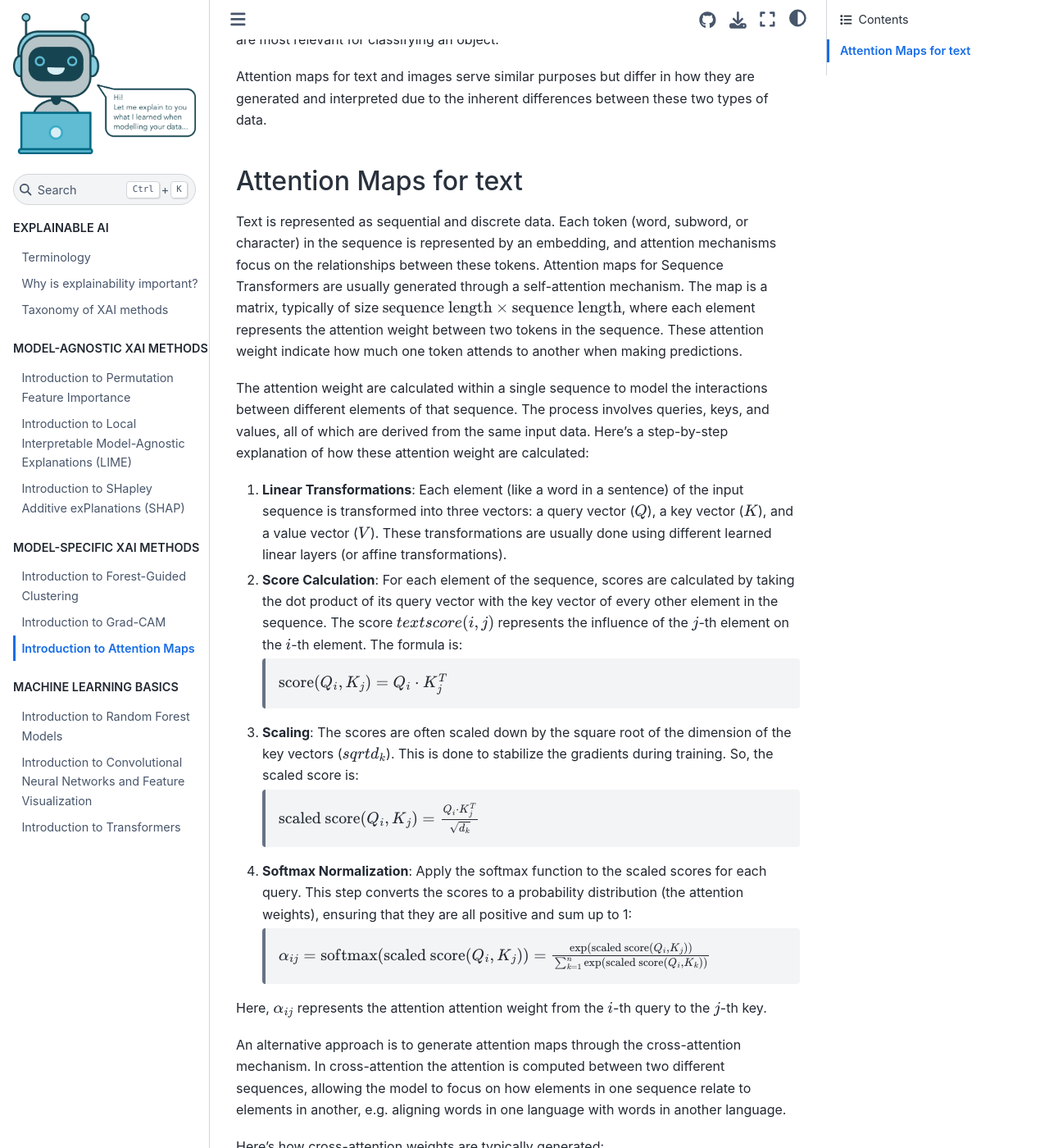
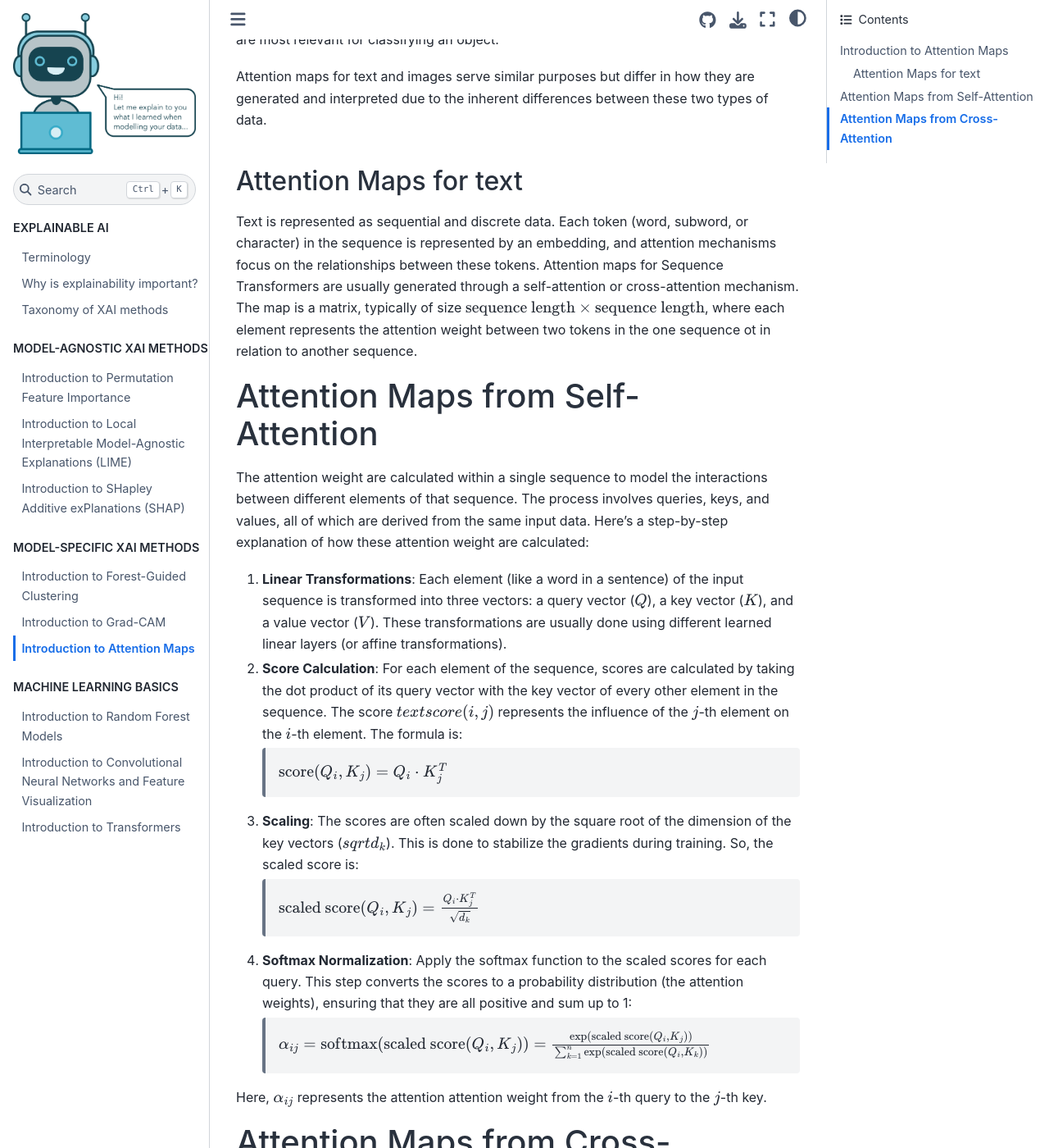
Before and after one commit to HelmholtzAI-Consultants-Munich/XAI-Tutorials, a Sphinx documentation site: the page built from docs/source/_model_specific_xai/am.rst, in a window 1280 px wide and 1400 px high, scrolled down 788 px. Shown: the whole window at 82% size. Built offline with Sphinx 7.4.7 and the Sphinx Book theme 1.1.4, drawn with Linux system fonts in a browser that asks for light colours; some of the changed text lies outside the part shown.

Commit message:
add content for attention maps

```diff
--- a/docs/source/_model_specific_xai/am.rst
+++ b/docs/source/_model_specific_xai/am.rst
@@ -22,8 +22,11 @@ Attention Maps for text
 -------------------------
 
 Text is represented as sequential and discrete data. Each token (word, subword, or character) in the sequence is represented by an embedding, and attention mechanisms focus on the relationships between these tokens.
-Attention maps for Sequence Transformers are usually generated through a self-attention mechanism. The map is a matrix, typically of size :math:`\text{sequence length} \times \text{sequence length}`, where each element represents the attention weight between two tokens in the sequence.
-These attention weight indicate how much one token attends to another when making predictions.
+Attention maps for Sequence Transformers are usually generated through a self-attention or cross-attention mechanism. The map is a matrix, typically of size :math:`\text{sequence length} \times \text{sequence length}`,
+where each element represents the attention weight between two tokens in the one sequence ot in relation to another sequence.
+
+Attention Maps from Self-Attention
+===================================
 
 The attention weight are calculated within a single sequence to model the interactions between different elements of that sequence. The process involves queries, keys, and values, all of which are derived from the same input data.
 Here's a step-by-step explanation of how these attention weight are calculated:
@@ -44,6 +47,9 @@ Here's a step-by-step explanation of how these attention weight are calculated:
 
 Here, :math:`\alpha_{ij}` represents the attention attention weight from the :math:`i`-th query to the :math:`j`-th key.
 
+Attention Maps from Cross-Attention
+===================================
+
 An alternative approach is to generate attention maps through the cross-attention mechanism.
 In cross-attention the attention is computed between two different sequences, allowing the model to focus on how elements in one sequence relate to elements in another, e.g. aligning words in one language with words in another language.
 
```
